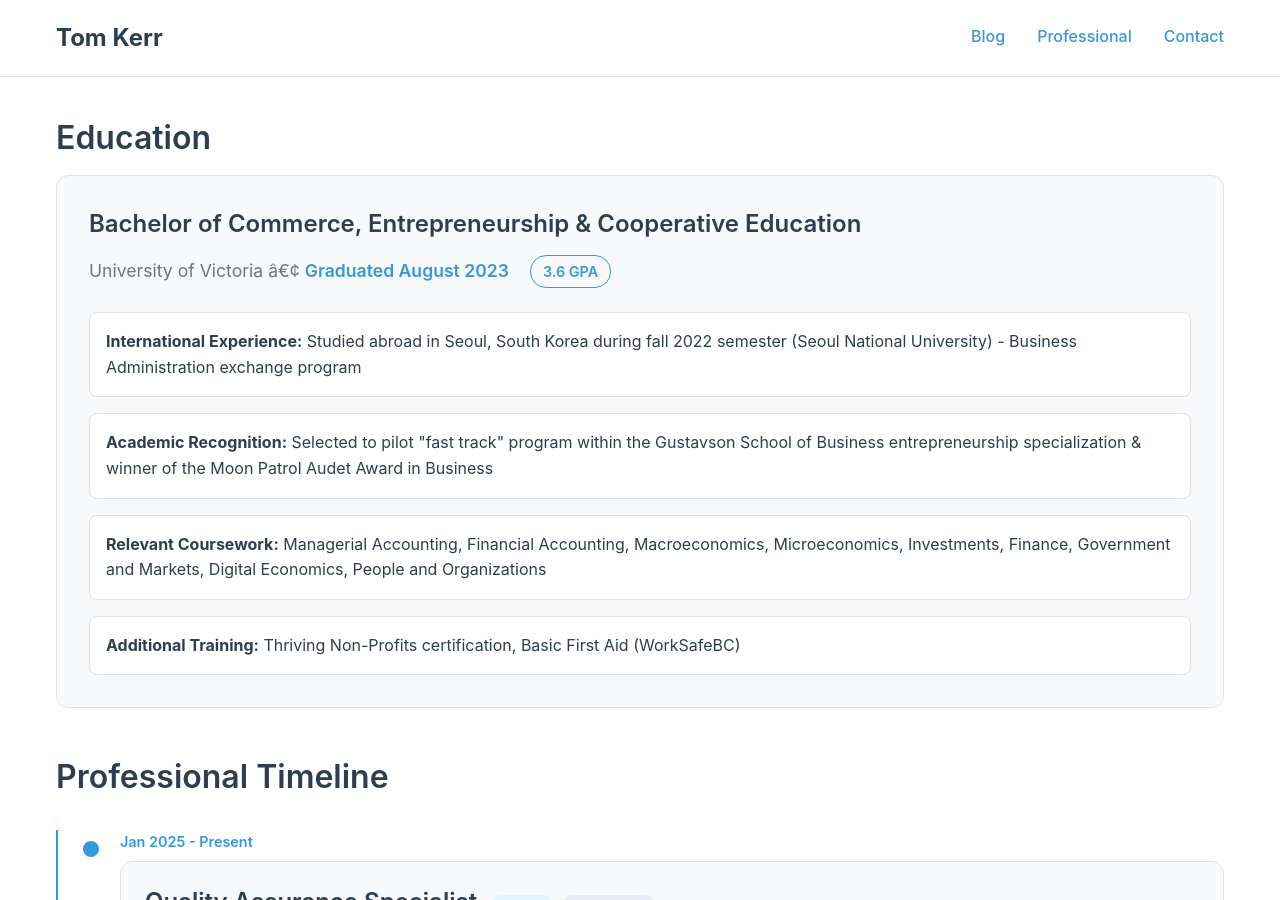
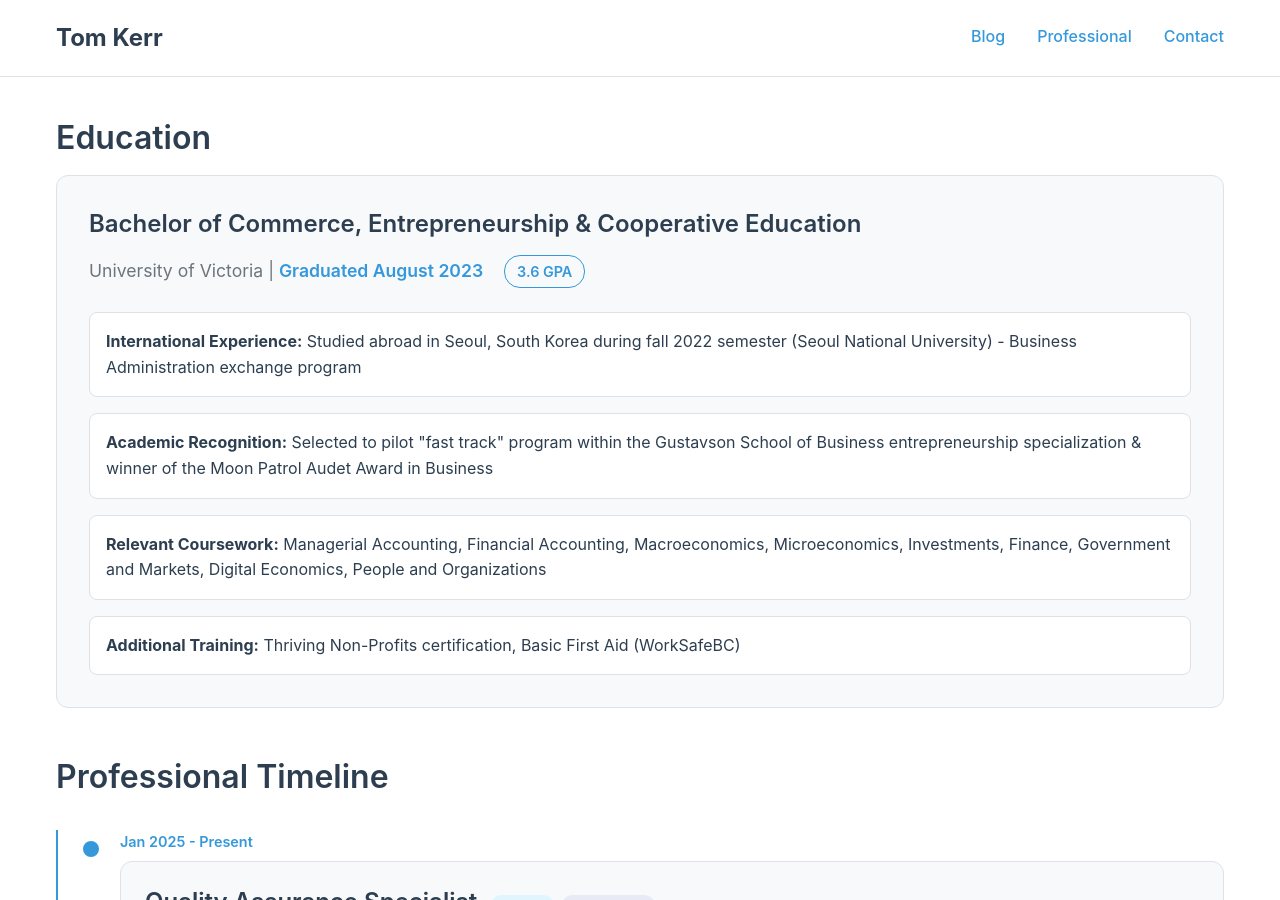
Before and after one commit to TDK250/Toms-Site, a Jekyll site: the page built from professional.md, in a window 1280 px wide and 900 px high, scrolled down 314 px. Built offline with Jekyll 4.4.1, drawn with Linux system fonts in a browser that asks for light colours.

Commit message:
Update professional.md

```diff
--- a/professional.md
+++ b/professional.md
@@ -16,7 +16,7 @@ title: Professional
 <div class="education-section">
   <div class="degree-info">
     <h3>Bachelor of Commerce, Entrepreneurship & Cooperative Education</h3>
-    <p class="institution">University of Victoria â€¢ <span class="date">Graduated August 2023</span> <span class="gpa-highlight">3.6 GPA</span></p>
+    <p class="institution">University of Victoria | <span class="date">Graduated August 2023</span> <span class="gpa-highlight">3.6 GPA</span></p>
 
     <div class="highlights">
       <div class="highlight-item">
```
